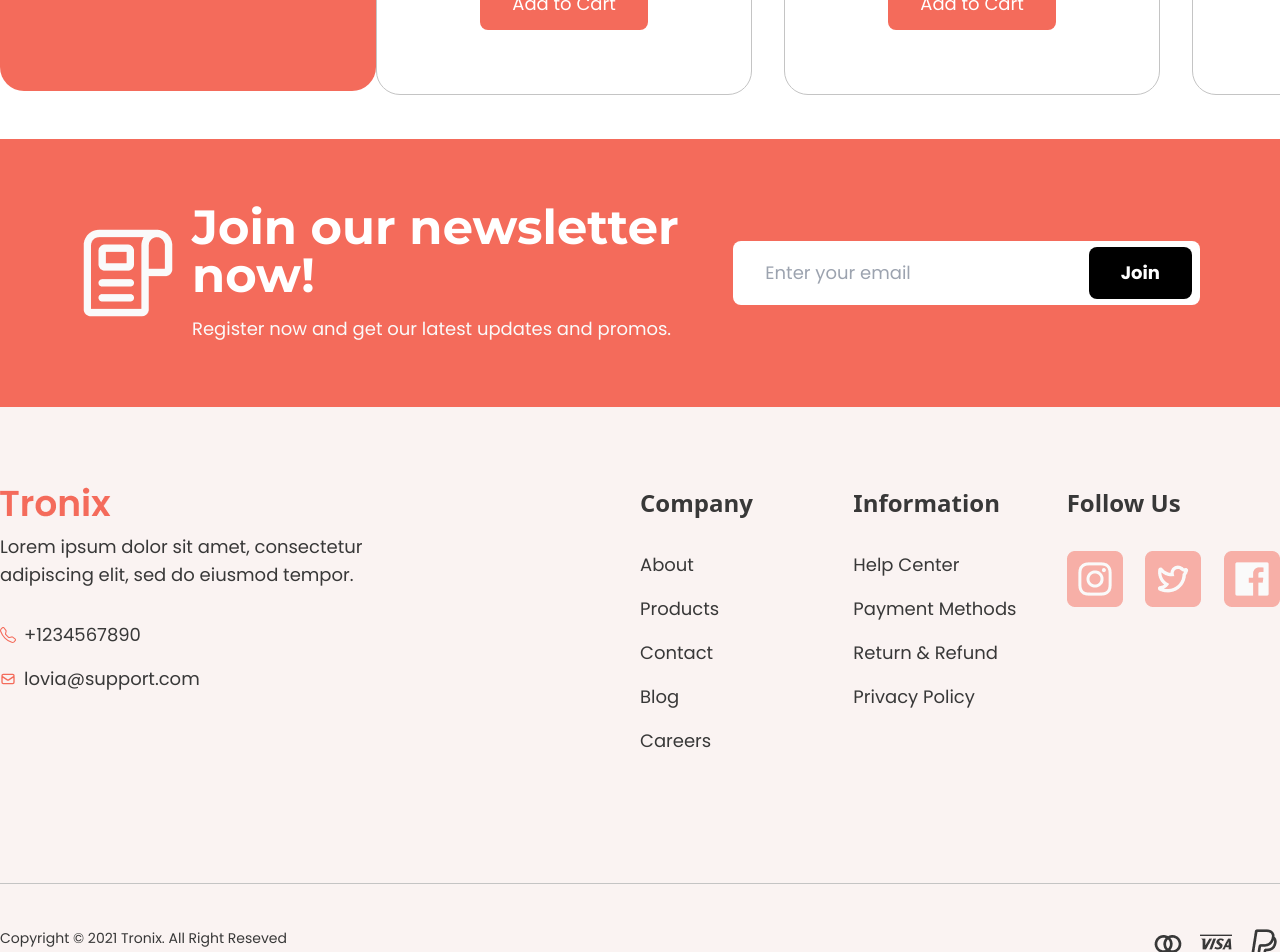
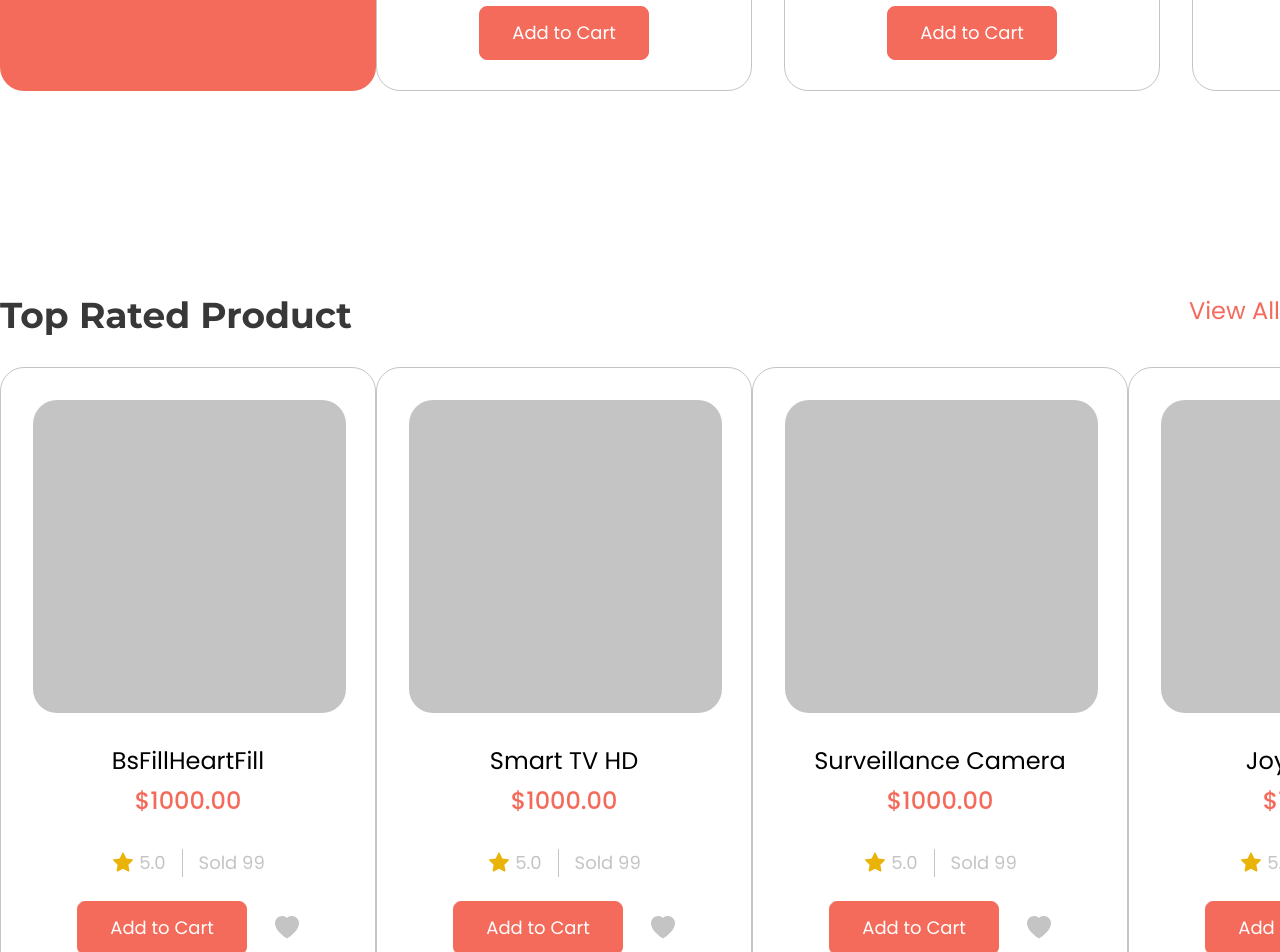
Before and after one commit to sajibkhandev/Tronix_Ecommerce_Frontend, a React (Vite) app: page / in a window 1280 px wide. Shown: the part 4360-5312 px from the top of the page. Built offline with nearby package versions, Linux system fonts and the light colour scheme.

Commit message:
home page done

```diff
--- a/src/components/Button.jsx
+++ b/src/components/Button.jsx
@@ -2,7 +2,7 @@ import React from 'react'
 
 const Button = ({className,text}) => {
   return (
-    <button className={`text-white text-lg font-pop font-normal bg-third py-3 px-8 rounded-lg ${className}`}>{text}</button>
+    <button className={`text-white text-lg font-pop font-normal bg-third py-3 px-8 rounded-lg hover:bg-transparent border border-solid border-third hover:text-third duration-500 ${className}`}>{text}</button>
   )
 }
 
--- /dev/null
+++ b/src/components/Product5.jsx
@@ -0,0 +1,36 @@
+import React from 'react'
+import Button from './Button'
+import {AiFillStar} from 'react-icons/ai'
+import {BsFillHeartFill} from 'react-icons/bs'
+import Flex from './Flex'
+
+const Product5 = ({heading}) => {
+  return (
+    <div>
+        <div className='w-w376 h-h619 rounded-3xl p-8 border border-solid border-primary'>
+            <div className='w-[313px] h-[313px] bg-primary rounded-3xl'></div>
+
+            <div className='flex flex-col items-center pt-8'>
+            <h5 className='text-2xl text-secondray font-pop font-normal pb-2'>{heading}</h5>
+            <div className=' pb-8'>
+                <p className='text-2xl text-third font-medium font-pop'>$1000.00</p>
+            </div>
+            <div className='flex gap-x-4 pb-6'>
+                <div className='flex gap-x-1 items-center '>
+                <AiFillStar className='text-2xl text-yellow-500'/>
+                    <p className='border-r border-solid border-primary pr-4 text-lg text-primary font-pop font-normal'>5.0</p>
+                </div>
+                    <p className=' text-lg text-primary font-pop font-normal'>Sold 99</p>
+                </div>
+            <Flex className='gap-x-7 items-center'>
+            <Button text="Add to Cart"/>
+            <BsFillHeartFill className='text-2xl text-primary'/>
+            </Flex>
+            </div>
+
+        </div>
+    </div>
+  )
+}
+
+export default Product5
--- a/src/pages/Home.jsx
+++ b/src/pages/Home.jsx
@@ -27,6 +27,7 @@ import q6 from '../assets/q6.png'
 import quality from '../assets/quality.png'
 import Product3 from '../components/Product3'
 import Product4 from '../components/Product4'
+import Product5 from '../components/Product5'
 
 
 const Home = () => {
@@ -130,13 +131,13 @@ const Home = () => {
           <Product4/>
          <div>
           <Flex className='justify-between'>
-          <SubHeading text='Featured Products' className='pb-11'/>
+          <SubHeading text='Featured Products' className='pb-10'/>
           <p className='text-2xl text-third font-normal font-pop'>View All</p>
           </Flex>
           <Flex className='gap-x-8'>
-            <Product3/>
-            <Product3/>
-            <Product3/>
+            <Product3 heading="Wireless Microphone"/>
+            <Product3 heading="Smart Watch New Series"/>
+            <Product3 heading="Camera HD + Lens"/>
           </Flex>
 
          </div>
@@ -145,6 +146,23 @@ const Home = () => {
 
     </Section>
     {/* Feature Product end*/}
+    {/* Top Product start */}
+    <Section className='py-40'>
+      <Container>
+        <Flex className='justify-between pb-8'>
+          <SubHeading text="Top Rated Product"/>
+          <p className='text-2xl text-third font-normal font-pop'>View All</p>
+        </Flex>
+        <Flex className='justify-between pb-5'>
+          <Product5 heading='BsFillHeartFill'/>
+          <Product5 heading='Smart TV HD'/>
+          <Product5 heading='Surveillance Camera'/>
+          <Product5 heading='Joystick Pro'/>
+        </Flex>
+      </Container>
+
+    </Section>
+    {/* Top Product end*/}
     </>
   )
 }
--- a/tailwind.config.js
+++ b/tailwind.config.js
@@ -33,6 +33,7 @@ export default {
         'h602': '602px',
         'w376': '376px',
         'h682': '682px',
+        'h619': '619px',
       }
     },
   },
```
